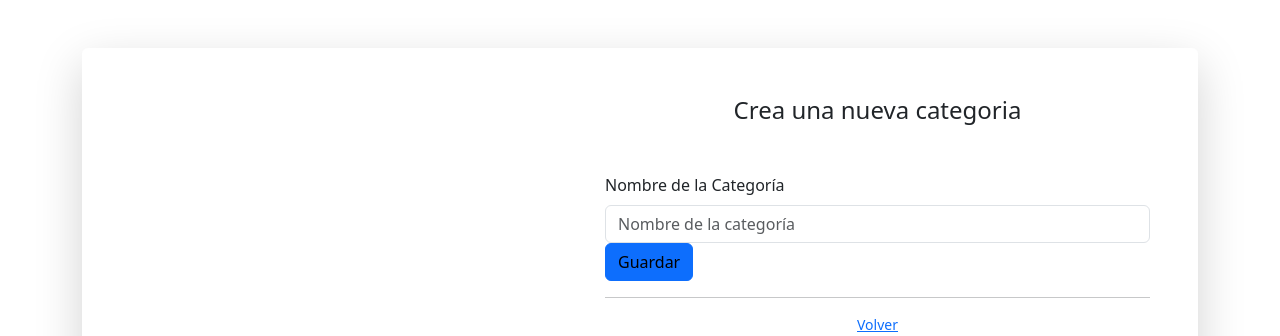
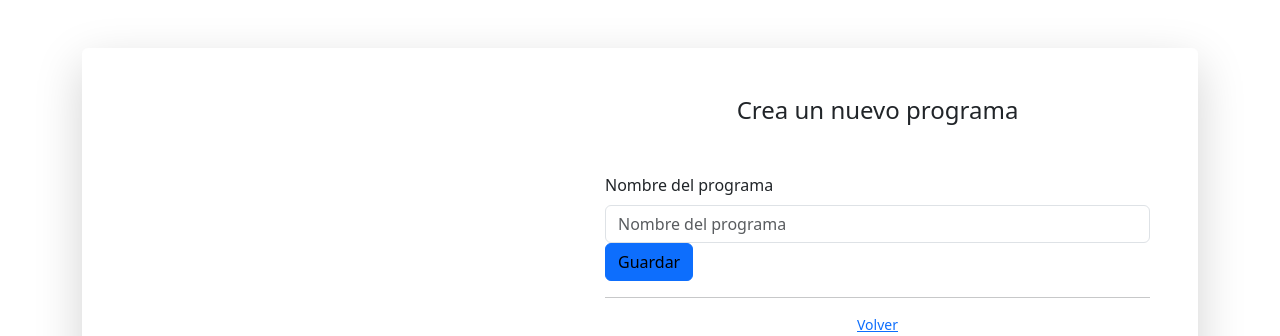
Before and after one commit to NicolasPauloVega/BFT, a Django app: template admin_site/templates/admin_dashboard/category/add_category.html in a window 1280 px wide. Shown: the top 336 px of the page. Run offline with Django 5.2, Linux system fonts and the light colour scheme; the template is opened without the code that fills it, so the values that code supplies are empty; some libraries are stand-ins or nearby versions.

Commit message:
falta poco

```diff
--- a/admin_site/forms.py
+++ b/admin_site/forms.py
@@ -21,6 +21,9 @@ class RegistroForm(forms.Form):
     confirmar_contrasena = forms.CharField(widget=forms.PasswordInput(attrs={
         'class': 'form-control form-control-user',
         'placeholder': 'Confirmar contraseña'
+    }))
+    perfil = forms.FileField(widget=forms.FileInput(attrs={
+        'class': 'form-control form-file'
     }))
 
 class UsuarioEditForm(forms.Form):
--- a/admin_site/templates/admin_dashboard/category/add_category.html
+++ b/admin_site/templates/admin_dashboard/category/add_category.html
@@ -10,7 +10,7 @@
                 <div class="col-lg-7">
                     <div class="p-5">
                         <div class="text-center">
-                            <h1 class="h4 text-gray-900 mb-4">Crea una nueva categoria</h1>
+                            <h1 class="h4 text-gray-900 mb-4">Crea un nuevo programa</h1>
                         </div>
                         <br>
                         <form class="user" method='POST'>
@@ -24,8 +24,8 @@
                                 {% endfor %}
                             {% endif %}
                             <div class="form-group">
-                                <label for="nombre_categoria" class="form-label">Nombre de la Categoría</label>
-                                <input type="text" class="form-control form-control-user" name="nombre_categoria" placeholder="Nombre de la categoría" required>
+                                <label for="nombre_categoria" class="form-label">Nombre del programa</label>
+                                <input type="text" class="form-control form-control-user" name="nombre_categoria" placeholder="Nombre del programa" required>
                             </div>
                             <button type="submit" class="btn btn-primary btn-user btn-block">
                                 Guardar
--- a/admin_site/templates/admin_dashboard/category/add_subcategory.html
+++ b/admin_site/templates/admin_dashboard/category/add_subcategory.html
@@ -10,7 +10,7 @@
                 <div class="col-lg-7">
                     <div class="p-5">
                         <div class="text-center">
-                            <h1 class="h4 text-gray-900 mb-4">Crea una nueva categoria</h1>
+                            <h1 class="h4 text-gray-900 mb-4">Crea una nueva actividad</h1>
                         </div>
                         <br>
                         <form class="user" method='POST'>
@@ -27,8 +27,8 @@
                                 <input type="text" class="form-control form-control-user" name="categoria" value="{{ category.id }}" hidden>
                             </div>
                             <div class="form-group">
-                                <label for="nombre_subcategoria" class="form-label">Nombre de la Subcategoria</label>
-                                <input type="text" class="form-control form-control-user" name="nombre_subcategoria" placeholder="Nombre de la subcategoría" required>
+                                <label for="nombre_subcategoria" class="form-label">Nombre de la actividad</label>
+                                <input type="text" class="form-control form-control-user" name="nombre_subcategoria" placeholder="Nombre de la actividad" required>
                             </div>
                             <div class="form-group row">
                                 <div class="col-sm-6 mb-3 mb-sm-0">
--- a/admin_site/templates/admin_dashboard/evidence.html
+++ b/admin_site/templates/admin_dashboard/evidence.html
@@ -42,6 +42,9 @@
                         {% endfor %}
                     </tbody>
                 </table>
+                <div class="text-center">
+                    <a class="small" href="{% url 'tables' %}">Volver</a>
+                </div>
             </div>
         </div>
     </div>
--- a/admin_site/templates/admin_dashboard/points.html
+++ b/admin_site/templates/admin_dashboard/points.html
@@ -13,7 +13,7 @@
                             <div class="p-2">
                                 <br><br>
                                 <div class="text-center">
-                                    <h1 class="h4 text-gray-900 mb-4">¡Bienvenido!</h1>
+                                    <h1 class="h4 text-gray-900 mb-4">{{ usuario.nombre }}</h1>
                                 </div>
                                 {% if messages %}
                                     <div class="alert alert-info alert-dismissible fade show" role="alert">
--- a/admin_site/templates/admin_dashboard/user_sessions/register.html
+++ b/admin_site/templates/admin_dashboard/user_sessions/register.html
@@ -42,6 +42,9 @@
                                     {{ form.confirmar_contrasena }}
                                 </div>
                             </div>
+                            <div class="form-group">
+                                {{ form.perfil }}
+                            </div>
                             <button class="btn btn-primary btn-user btn-block" id="register-button">
                                 Registrar</button>
                             <hr>
--- a/admin_site/urls.py
+++ b/admin_site/urls.py
@@ -15,10 +15,10 @@ urlpatterns = [
     path('cerrar-sesion', views.logout, name='logout'),
     path('actualizar-usuario/<int:id>/', views.user_update, name="user-update"),
     # Category and Subcategory URL's
-    path('categorias', views.category, name='category'),
-    path('crear-categoria', views.add_category, name="category-subcategory"),
-    path('sub-categorias/<int:categoria_id>', views.subcategory, name='subcategory-view'),
-    path('crear-subcategoria/<int:categoria_id>', views.add_subcategory, name="subcategory"),
+    path('programa', views.category, name='category'),
+    path('crear-programa', views.add_category, name="category-subcategory"),
+    path('actividad/<int:categoria_id>', views.subcategory, name='subcategory-view'),
+    path('crear-acividad/<int:categoria_id>', views.add_subcategory, name="subcategory"),
     # Points URL's
     path('puntos/<int:id_usuario>', views.points, name="points"),
     path('puntos/evaluar', views.save_form_points, name="form-points"),
--- a/admin_site/views.py
+++ b/admin_site/views.py
@@ -265,6 +265,7 @@ def register(request):
             email = form.cleaned_data['email']
             contrasena = form.cleaned_data['contrasena']
             confirmar_contrasena = form.cleaned_data['confirmar_contrasena']
+            perfil = form.cleaned_data['perfil']
 
             # Validar contraseñas
             if contrasena != confirmar_contrasena:
@@ -287,6 +288,7 @@ def register(request):
                 nombre=nombre_usuario,
                 email=email,
                 password=make_password(contrasena),  # Encriptar la contraseña
+                img=perfil,
             )
             new_user.save()  # Guardar en la base de datos
 
```
